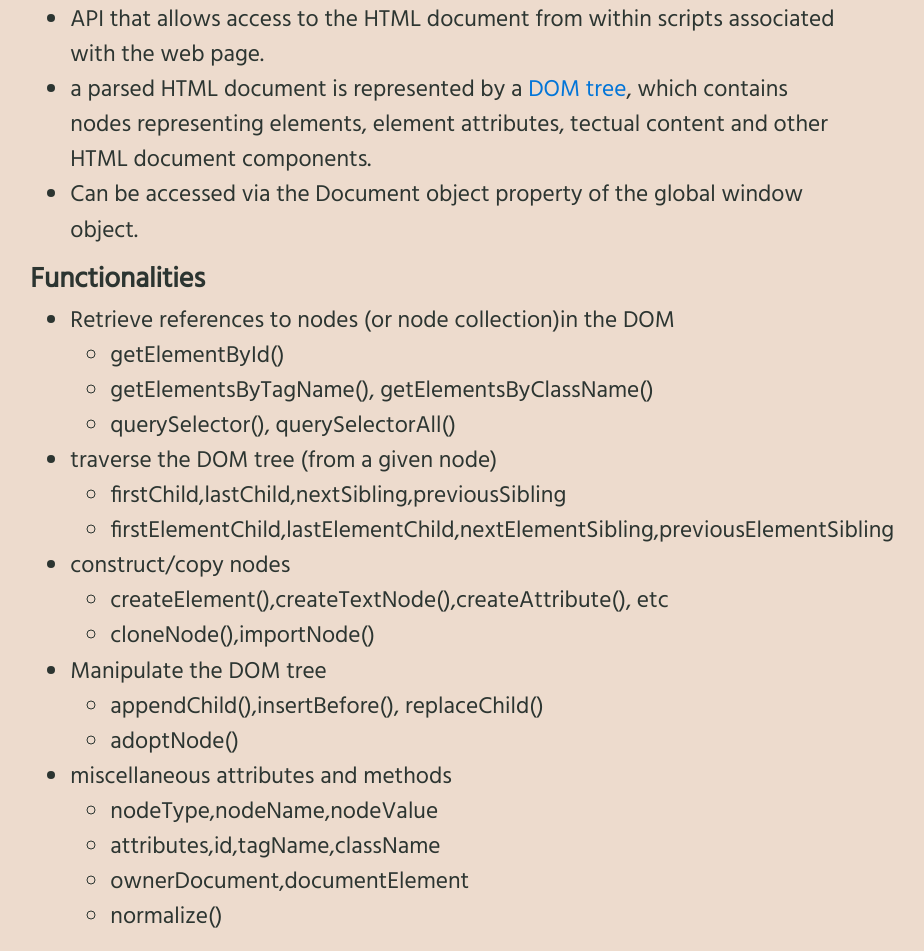
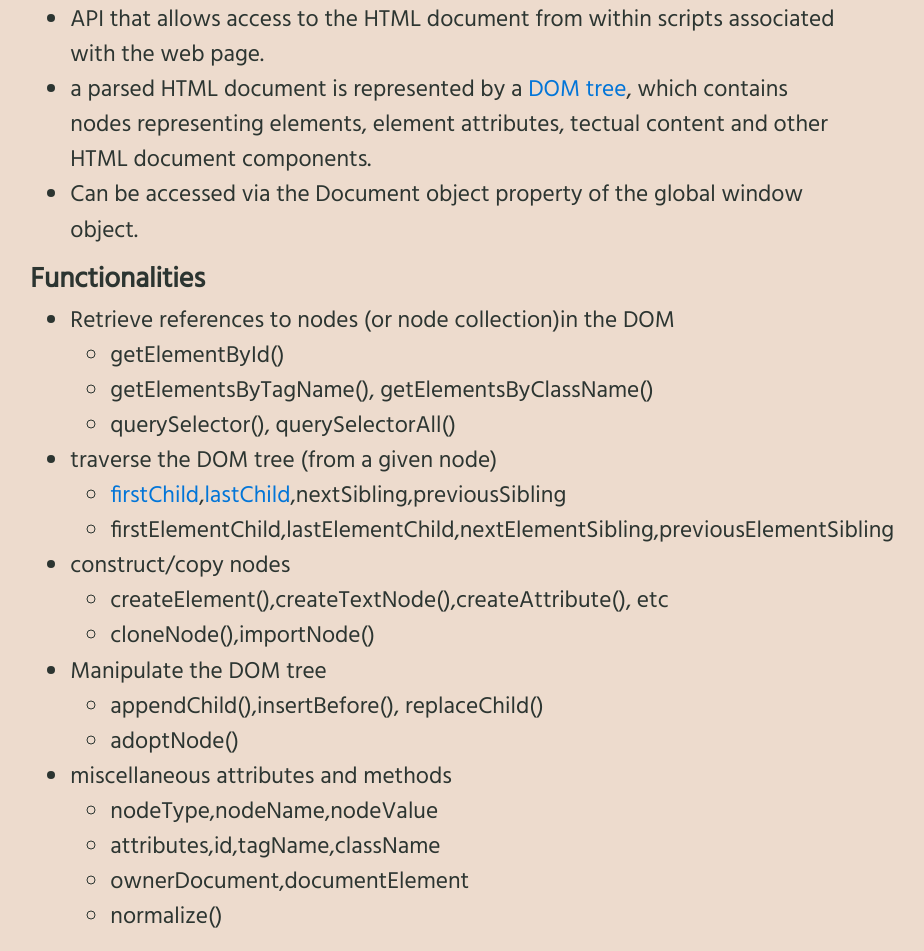
Before and after one commit to 2165522/coursewebsitemidterms, a plain HTML site: page 9364A-G6/src/links/midterms.html in a window 1280 px wide. Shown: the part 10062-11013 px from the top of the page, without its empty margins (204-1128 px from the left). Drawn offline with Linux system fonts and the light colour scheme.

Commit message:
added the onClick functionality in some parts of JavaScript notes

```diff
--- a/9364A-G6/src/links/midterms.html
+++ b/9364A-G6/src/links/midterms.html
@@ -557,12 +557,16 @@
                             </ul>
                             <li>traverse the DOM tree (from a given node)</li>
                             <ul>
-                                <li>firstChild,lastChild,nextSibling,previousSibling</li>
-                                <div class="code-sample">
+
+
+
+                                <span class="anchor" id="keyframes2"></span>
+                                <li><a href="#firstChild" onclick="toggle_visibility('firstChild');">firstChild</a>,<a href ="#lastChild" onclick="toggle_visibility('lastChild');">lastChild</a>,nextSibling,previousSibling</li>
+                                <div class="code-sample" id="firstChild">
                                     <span class="comment">// firstChild</span><br>
                                     var x ==document.getElementById("myList").firstChild.innerHTML;<br>
                                 </div>
-                                <div class="code-sample">
+                                <div class="code-sample" id="lastChild">
                                     <span class="comment">// lastChild</span><br>
                                     var x = document.getElementById("myList").lastChild.innerHTML;<br>
                                 </div>
```
